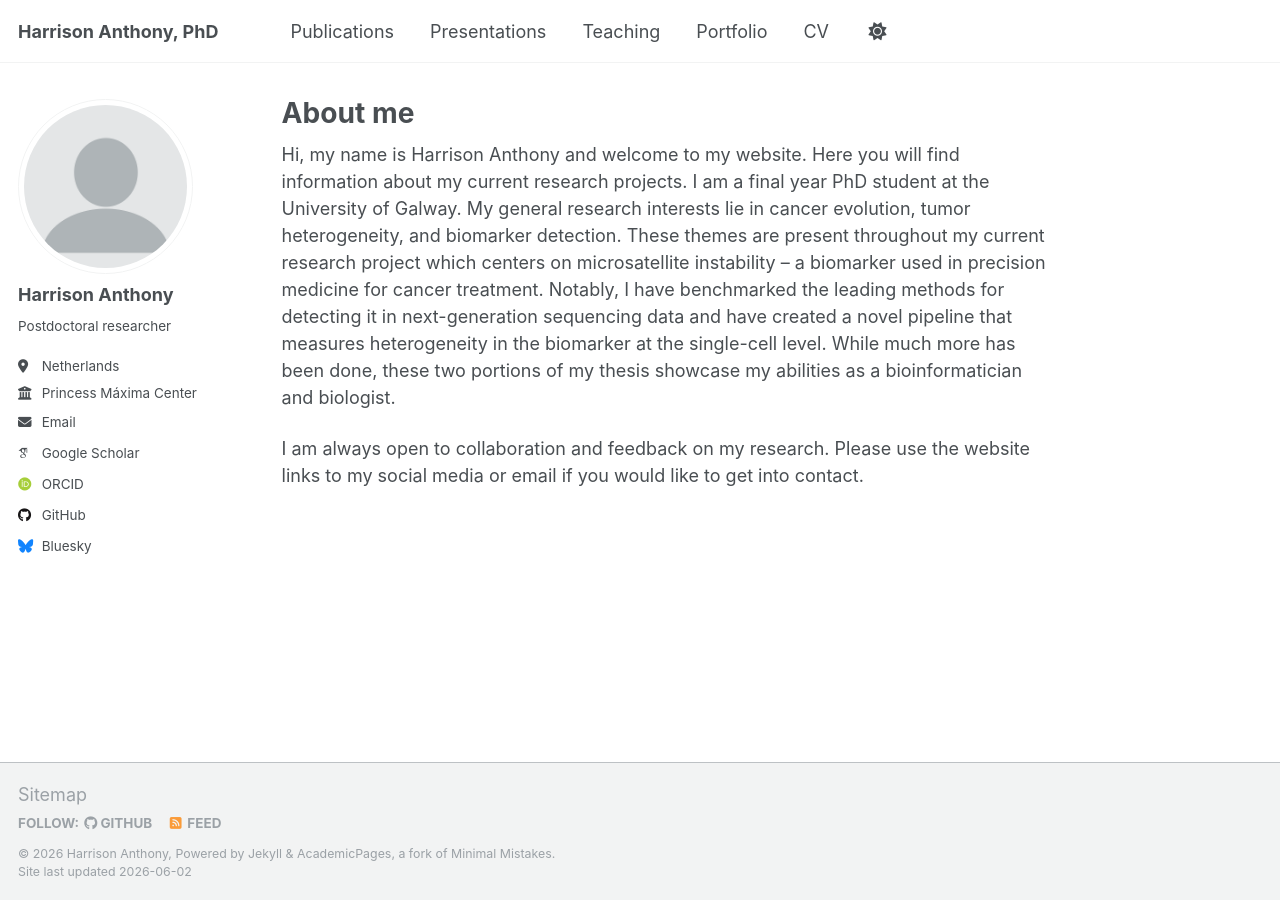
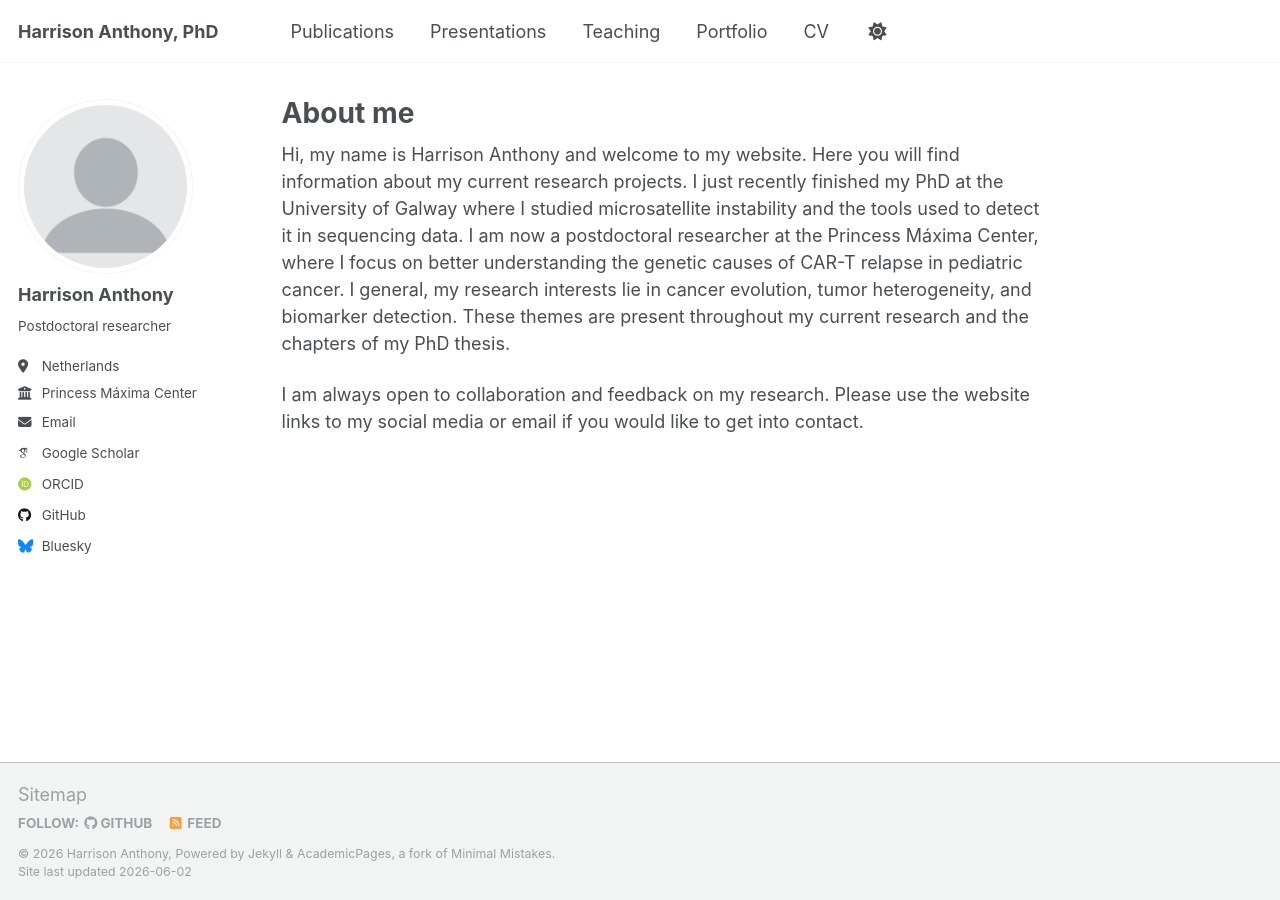
Before and after one commit to harrison-anth/harrison-anth.github.io, a Jekyll site: the page built from _pages/about.md, in a window 1280 px wide. Built offline with Jekyll 4.4.1, drawn with Linux system fonts in a browser that asks for light colours; some web fonts are replaced.

Commit message:
update about

```diff
--- a/_pages/about.md
+++ b/_pages/about.md
@@ -7,14 +7,11 @@ redirect_from:
   - /about.html
 ---
 
-Hi, my name is Harrison Anthony and welcome to my website. Here you will find information about my current research projects. I am a final year PhD student at the
-University of Galway. My general research interests lie in cancer
+Hi, my name is Harrison Anthony and welcome to my website. Here you will find information about my current research projects. I just recently finished my PhD at the
+University of Galway where I studied microsatellite instability and the tools used to detect it in sequencing data. I am now a postdoctoral researcher at the Princess Máxima Center, where I focus on
+better understanding the genetic causes of CAR-T relapse in pediatric cancer. I general, my research interests lie in cancer
 evolution, tumor heterogeneity, and biomarker detection. These themes are present throughout my current
-research project which centers on microsatellite instability -- a biomarker used in precision medicine for cancer treatment.
-Notably, I have benchmarked the leading methods for detecting it in next-generation sequencing data and have created a
-novel pipeline that measures heterogeneity in the biomarker at the single-cell level.
- While much more has been done, these two portions of my thesis showcase my abilities as a bioinformatician and
-biologist.
+research and the chapters of my PhD thesis.
 
 I am always open to collaboration and feedback on my research. Please use the website links
 to my social media or email if you would like to get into contact.
```
